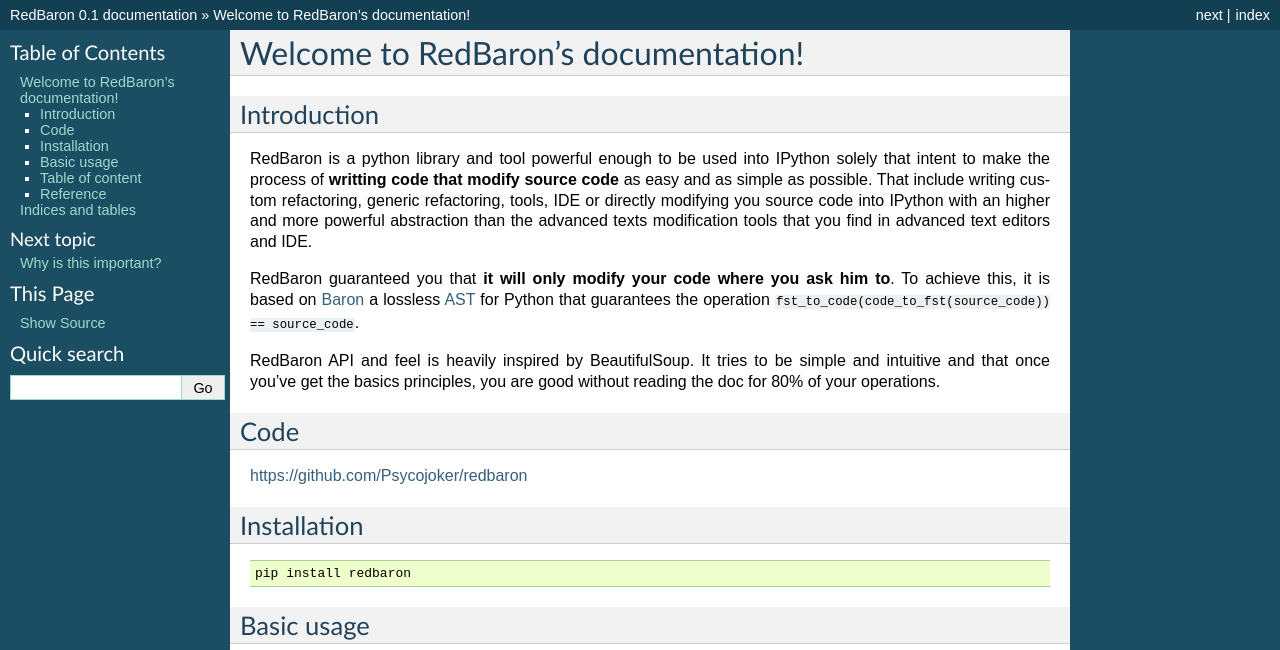
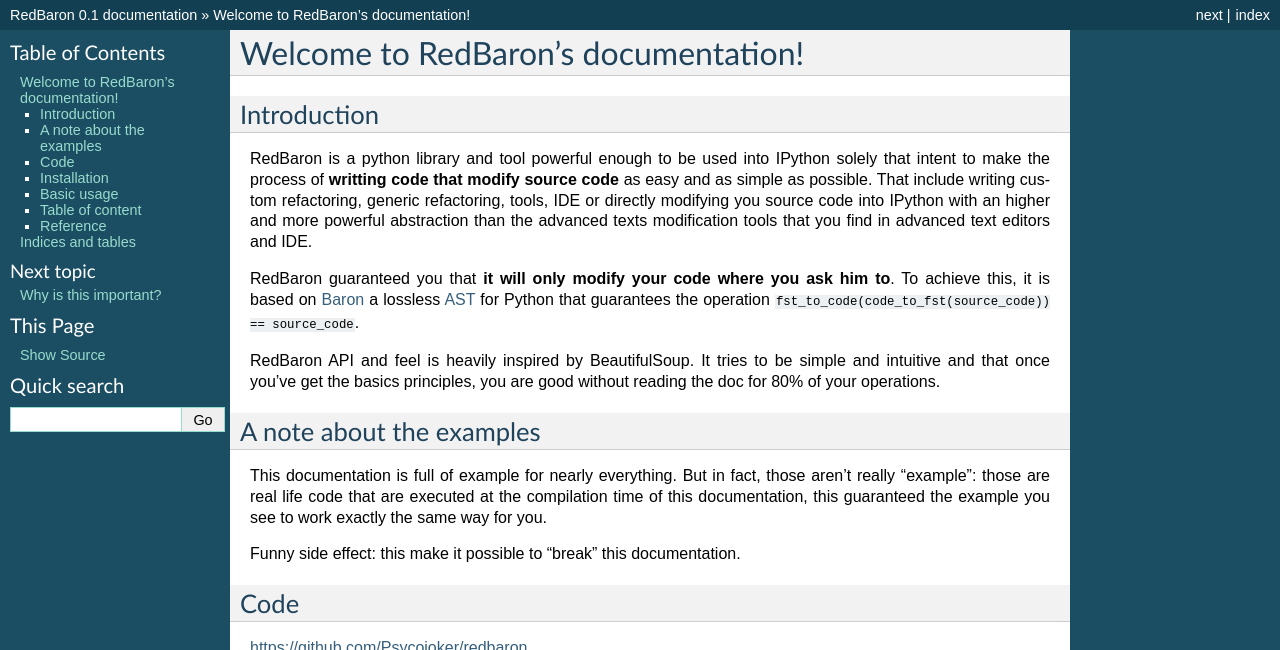
Before and after one commit to PyCQA/redbaron, a Sphinx documentation site: the page built from docs/index.rst, in a window 1280 px wide and 900 px high, cut to the strip 0-650 px from the top of the window. Built offline with Sphinx 7.4.7, drawn with Linux system fonts in a browser that asks for light colours.

Commit message:
[doc] add a note about example at the beginning of the doc

```diff
--- a/docs/index.rst
+++ b/docs/index.rst
@@ -20,6 +20,16 @@ Python  that guarantees the operation :file:`fst_to_code(code_to_fst(source_code
 RedBaron API and feel is heavily inspired by BeautifulSoup. It tries to be
 simple and intuitive and that once you've get the basics principles, you are
 good without reading the doc for 80% of your operations.
+
+A note about the examples
+-------------------------
+
+This documentation is full of example for nearly everything. But in fact, those
+aren't really "example": those are real life code that are executed at the
+compilation time of this documentation, this guaranteed the example you see to
+work exactly the same way for you.
+
+Funny side effect: this make it possible to "break" this documentation.
 
 Code
 ----
```
